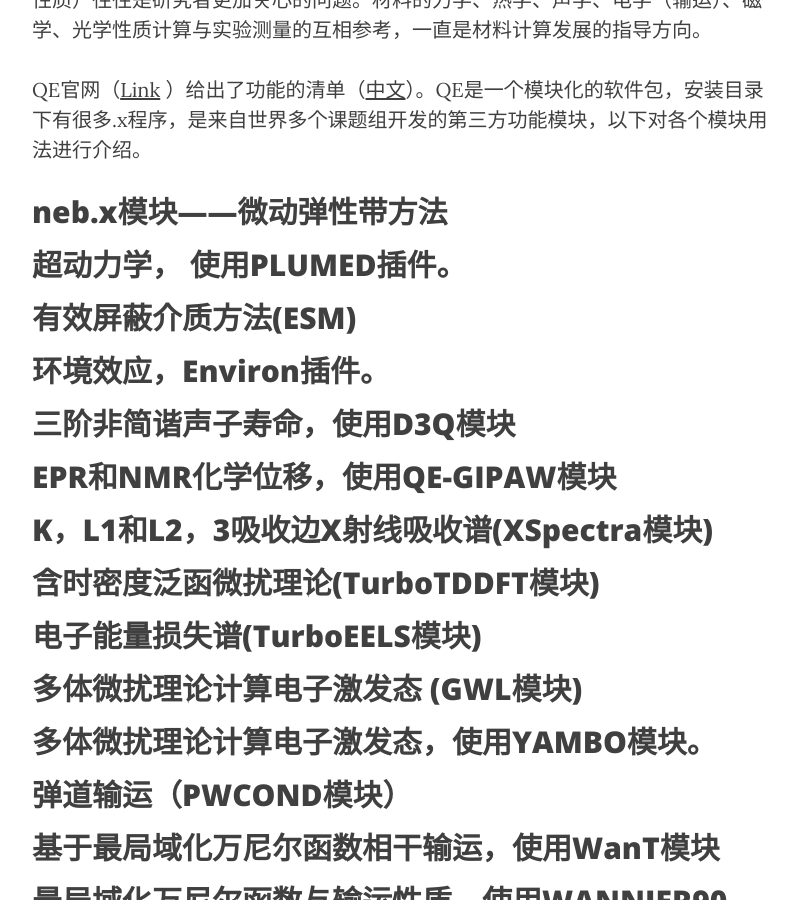
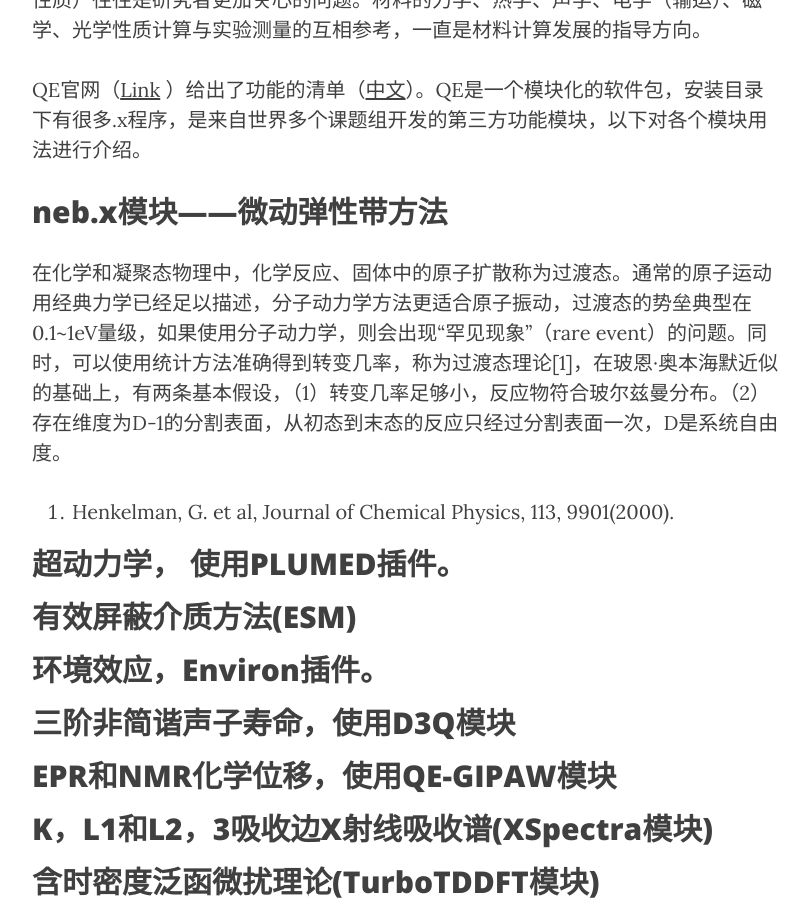
Before and after one commit to yyyu200/DFTbook, a Jekyll site: the page built from _posts/2019-08-20-Thirdparty.md, in a window 1280 px wide and 900 px high, scrolled down 834 px. Shown: the whole window, without its empty margins (233-1041 px from the left). Built offline with Jekyll 4.4.1, drawn with Linux system fonts in a browser that asks for light colours; nearby versions of some CDN libraries; comment, search, counter and statistics services are not loaded.

Commit message:
modify at20190906-17:01:20-aliyun

```diff
--- a/_posts/2019-08-20-Thirdparty.md
+++ b/_posts/2019-08-20-Thirdparty.md
@@ -27,6 +27,9 @@
 
 ## neb.x模块——微动弹性带方法
 
+在化学和凝聚态物理中，化学反应、固体中的原子扩散称为过渡态。通常的原子运动用经典力学已经足以描述，分子动力学方法更适合原子振动，过渡态的势垒典型在0.1~1eV量级，如果使用分子动力学，则会出现“罕见现象”（rare event）的问题。同时，可以使用统计方法准确得到转变几率，称为过渡态理论[1]，在玻恩·奥本海默近似的基础上，有两条基本假设，（1）转变几率足够小，反应物符合玻尔兹曼分布。（2）存在维度为D-1的分割表面，从初态到末态的反应只经过分割表面一次，D是系统自由度。
+
+1. Henkelman, G. et al, Journal of Chemical Physics, 113, 9901(2000).
 
 ## 超动力学， 使用PLUMED插件。
 
```
